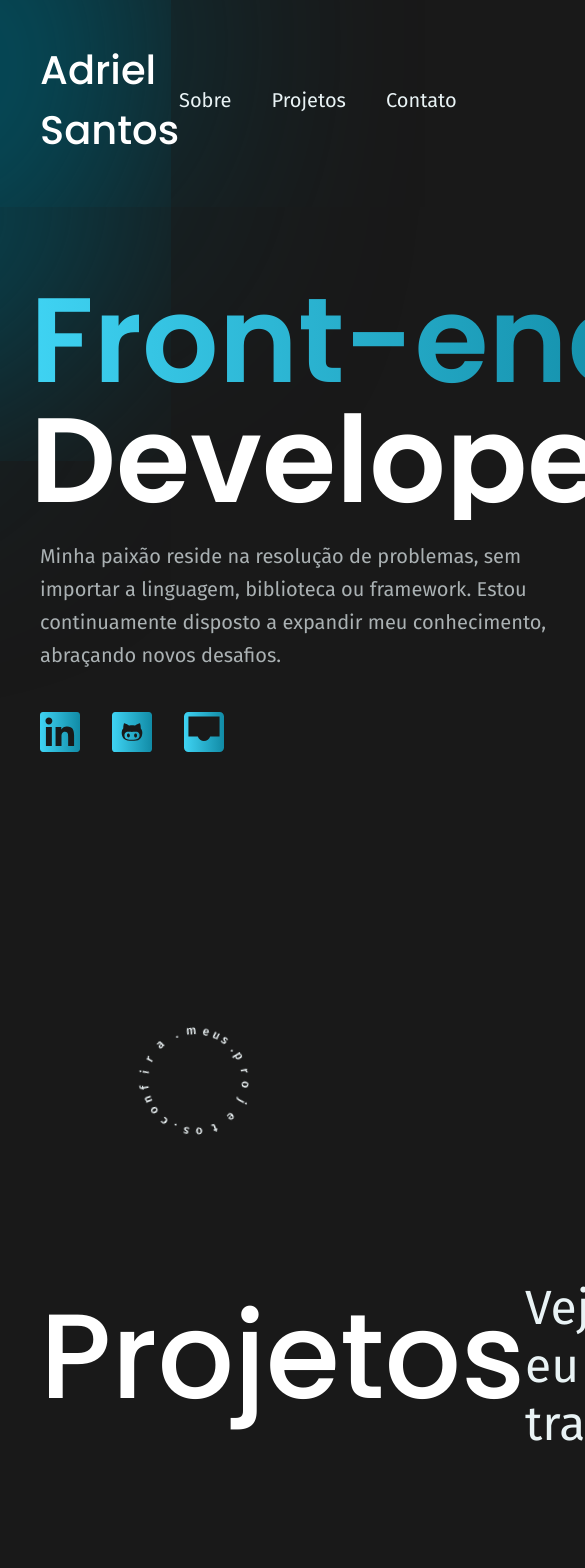
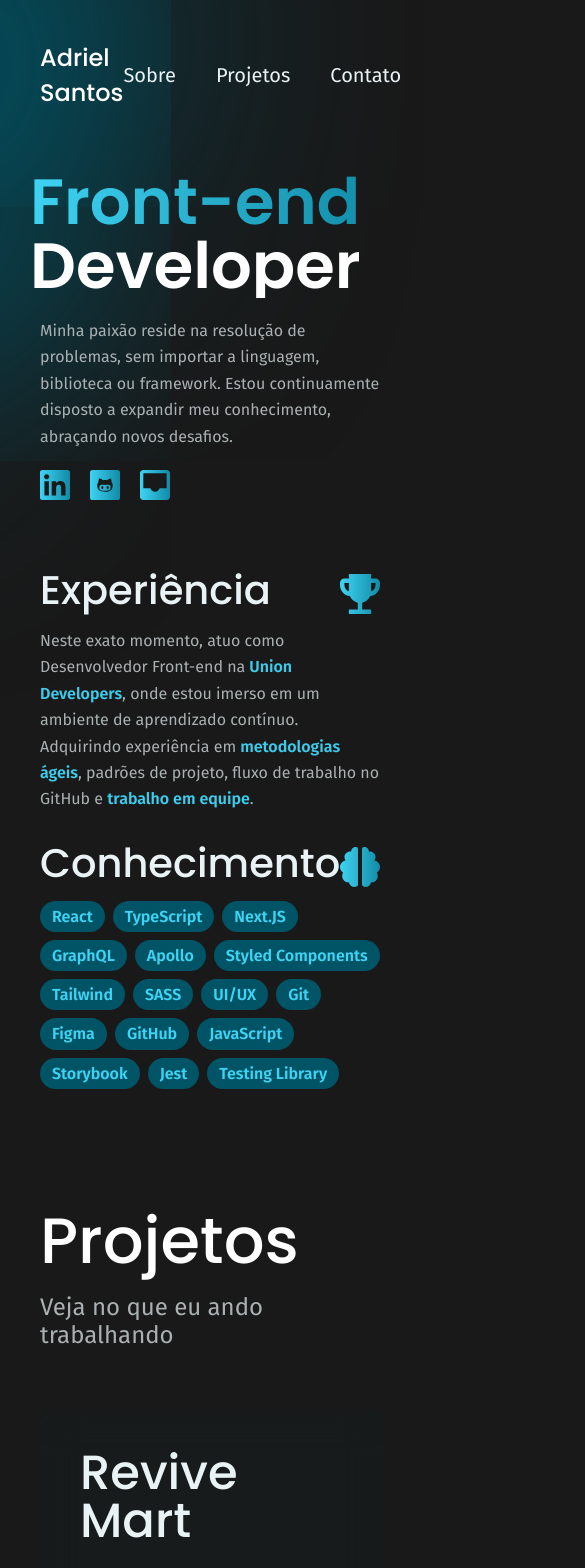
Before and after one commit to adriel-mp3/portfolio, a React (Vite) app: page / in a window 390 px wide. Shown: the top 1568 px of the page, 585 px wide, since content can reach past the window. Built offline with nearby package versions, Linux system fonts and the light colour scheme.

Commit message:
feat: add responsive layout

```diff
--- a/src/components/Button/SocialButtons/style.ts
+++ b/src/components/Button/SocialButtons/style.ts
@@ -12,4 +12,13 @@ export const Wrapper = styled.ul`
     transform: translateY(-4px);
     filter: brightness(120%);
   }
+
+  @media screen and (max-width: 640px) {
+    gap: 20px;
+
+    img {
+      width: 30px;
+      height: 30px;
+    }
+  }
 `;
--- a/src/components/Hero/style.ts
+++ b/src/components/Hero/style.ts
@@ -20,6 +20,14 @@ export const Container = styled.main`
   padding: 0 40px;
   gap: 120px;
   margin-bottom: 120px;
+
+  @media screen and (max-width: 1280px) {
+    gap: 60px;
+  }
+
+  @media screen and (max-width: 1024px) {
+    grid-template-columns: 1fr;
+  }
 `;
 
 export const Resume = styled.div`
@@ -48,6 +56,38 @@ export const Resume = styled.div`
     -webkit-background-clip: text;
     -webkit-text-fill-color: transparent;
     margin-bottom: 20px;
+  }
+
+  @media screen and (max-width: 1280px) {
+    h1,
+    span {
+      font-size: 6rem;
+      line-height: 6rem;
+    }
+  }
+
+  @media screen and (max-width: 1024px) {
+    h1,
+    span {
+      font-size: ${({ theme }) => theme.fontSizes["3xl"]};
+      line-height: 8rem;
+    }
+  }
+
+  @media screen and (max-width: 1024px) {
+    h1,
+    span {
+      font-size: 6rem;
+      line-height: 6rem;
+    }
+  }
+
+  @media screen and (max-width: 640px) {
+    h1,
+    span {
+      font-size: 4rem;
+      line-height: 4rem;
+    }
   }
 `;
 
@@ -89,6 +129,23 @@ export const Paragraph = styled.p`
   font-size: ${({ theme }) => theme.fontSizes.base};
   max-width: 50ch;
   margin-bottom: 40px;
+
+  @media screen and (max-width: 1280px) {
+    font-size: 1rem;
+    line-height: 1.65rem;
+    max-width: 55ch;
+    margin-bottom: 20px;
+  }
+  @media screen and (max-width: 1024px) {
+    font-size: 1rem;
+    line-height: 1.65rem;
+    max-width: 55ch;
+    margin-bottom: 20px;
+  }
+
+  @media screen and (max-width: 640px) {
+    font-size: 1rem;
+  }
 `;
 
 export const TitleSecondary = styled.h2`
@@ -97,16 +154,26 @@ export const TitleSecondary = styled.h2`
   font-size: ${({ theme }) => theme.fontSizes["2xl"]};
   font-weight: ${({ theme }) => theme.fontWeights.regular};
   margin-bottom: ${({ theme }) => theme.spacing.lg};
+
+  @media screen and (max-width: 1280px) {
+    font-size: ${({ theme }) => theme.fontSizes["xl"]};
+    margin-bottom: ${({ theme }) => theme.spacing.sm};
+  }
 `;
 
 export const Skills = styled.div`
   display: flex;
   flex-wrap: wrap;
   gap: ${({ theme }) => theme.spacing.sm};
+  max-width: 650px;
 `;
 
 export const ImgScroll = styled.img`
   margin: 40px auto 0 auto;
   animation: ${rotate} 6s linear infinite;
   user-select: none;
+
+  @media screen and (max-width: 1280px) {
+    display: none;
+  }
 `;
--- a/src/components/Logo/index.tsx
+++ b/src/components/Logo/index.tsx
@@ -1,4 +1,3 @@
-import React from "react";
 import * as S from "./style";
 
 type LogoProps = {
--- a/src/components/Logo/style.ts
+++ b/src/components/Logo/style.ts
@@ -4,4 +4,7 @@ export const Logo = styled.span`
   color: ${({ theme }) => theme.colors["neutral-100"]};
   font-family: "Poppins";
   font-size: ${({ theme }) => theme.fontSizes["xl"]};
+  @media screen and (max-width: 768px) {
+    font-size: ${({ theme }) => theme.fontSizes.lg};
+  }
 `;
--- a/src/components/Projects/style.ts
+++ b/src/components/Projects/style.ts
@@ -4,9 +4,6 @@ export const Container = styled.section`
   max-width: 1440px;
   padding: 0 40px;
   margin: 120px auto 120px auto;
-
-  a:last-child {
-  }
 `;
 
 export const LabelSection = styled.div`
@@ -24,9 +21,29 @@ export const LabelSection = styled.div`
   }
 
   p {
-    font-size: ${({ theme }) => theme.fontSizes["2xl"]};
-    color: ${({ theme }) => theme.colors["neutral-300"]};
+    font-size: ${({ theme }) => theme.fontSizes.lg};
+    color: ${({ theme }) => theme.colors["neutral-500"]};
     padding-top: 20px;
+  }
+
+  @media screen and (max-width: 1280px) {
+    flex-wrap: wrap;
+
+    h2 {
+      font-size: 6rem;
+      line-height: 6rem;
+    }
+  }
+
+  @media screen and (max-width: 1024px) {
+    margin-bottom: 60px;
+  }
+
+  @media screen and (max-width: 640px) {
+    h2 {
+      font-size: 4rem;
+      line-height: 4rem;
+    }
   }
 `;
 
@@ -35,13 +52,17 @@ export const Projects = styled.div`
   grid-template-columns: 1fr 1fr;
   gap: 40px;
   margin-bottom: ${({ theme }) => theme.spacing["4xl"]};
+
+  @media screen and (max-width: 1280px) {
+    grid-template-columns: 1fr;
+  }
 `;
 
 export const Project = styled.div`
   background: rgba(0, 84, 102, 0.05);
   backdrop-filter: blur(20px);
   padding: 40px;
-  border-radius: 7px;
+  border-radius: 12px;
   box-shadow: 0px -px 4px 0px rgba(255, 255, 255, 0.05) inset;
 
   h3,
@@ -69,6 +90,13 @@ export const Project = styled.div`
     line-height: 2.0625rem;
     font-size: ${({ theme }) => theme.fontSizes.base};
   }
+
+  @media screen and (max-width: 1024px) {
+    p {
+      font-size: ${({ theme }) => theme.fontSizes.sm};
+      line-height: 1.9rem;
+    }
+  }
 `;
 
 export const Buttons = styled.div`
--- a/src/layout/Footer/style.ts
+++ b/src/layout/Footer/style.ts
@@ -10,6 +10,10 @@ export const Container = styled.div`
   margin: 0 auto;
   display: flex;
   justify-content: space-between;
+
+  @media screen and (max-width: 768px) {
+    display: block;
+  }
 `;
 
 export const Contact = styled.div`
@@ -26,10 +30,28 @@ export const Contact = styled.div`
     font-size: ${({ theme }) => theme.fontSizes.lg};
     margin-top: ${({ theme }) => theme.spacing.lg};
   }
+
+  @media screen and (max-width: 1024px) {
+    p {
+      font-size: ${({ theme }) => theme.fontSizes.xl};
+    }
+  }
+
+  @media screen and (max-width: 1024px) {
+    span {
+      margin: ${({ theme }) => theme.spacing.lg} 0;
+    }
+  }
 `;
 
 export const Social = styled.div`
   & > img {
     margin-bottom: ${({ theme }) => theme.spacing.lg};
   }
+
+  @media screen and (max-width: 768px) {
+    & > img {
+      display: none;
+    }
+  }
 `;
--- a/src/layout/Header/style.ts
+++ b/src/layout/Header/style.ts
@@ -7,6 +7,10 @@ export const Container = styled.header`
   max-width: 1440px;
   margin: 40px auto 120px auto;
   padding: 0 40px;
+
+  @media screen and (max-width: 768px) {
+    margin: 40px auto 60px auto;
+  }
 `;
 
 export const NavLinks = styled.ul`
```
